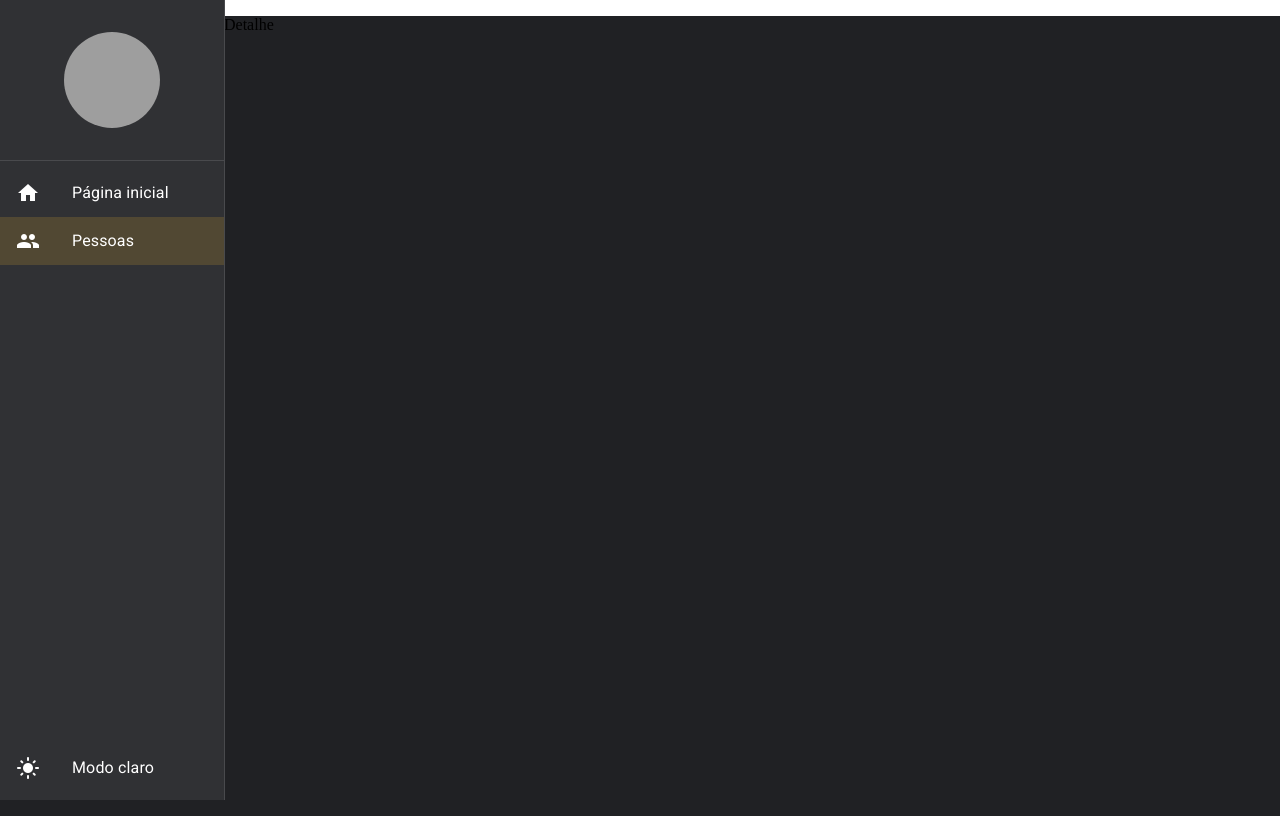
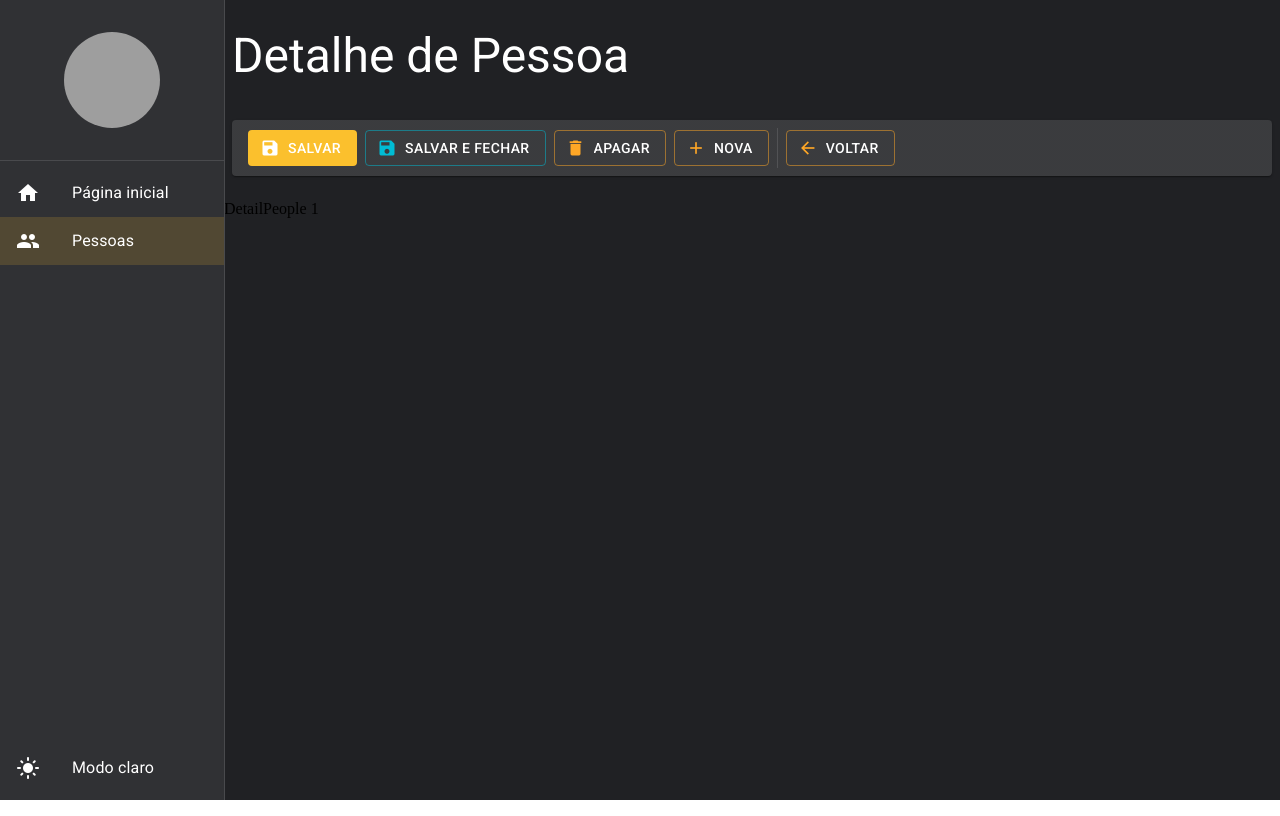
Before and after one commit to raphaelcmelo/tsintro, a React (Create React App) app: page /people/detail/1 in a window 1280 px wide. Built offline with nearby package versions, Linux system fonts and the light colour scheme; grey boxes are pictures that could not be loaded.

Commit message:
feat: detailpeople

```diff
--- a/src/pages/index.ts
+++ b/src/pages/index.ts
@@ -1,2 +1,3 @@
 export * from './dashboard/Dashboard';
 export * from './people/PeopleList';
+export * from './people/DetailPeople';
--- /dev/null
+++ b/src/pages/people/DetailPeople.tsx
@@ -0,0 +1,40 @@
+import { useNavigate, useParams } from 'react-router-dom';
+
+import { BaseLayout } from '../../shared/layouts';
+import { DetailsTools } from '../../shared/components';
+
+
+
+export const DetailPeople: React.FC = () => {
+	const { id = 'new' } = useParams<'id'>();
+	const navigate = useNavigate();
+
+	const handleSave = () => {
+		console.log('Save');
+	};
+
+	const handleDelete = () => {
+		console.log('SaDeleteve');
+	};
+
+	return (
+		<BaseLayout
+			title='Detalhe de Pessoa'
+			toolbar={
+				<DetailsTools
+					textNewButton='Nova'
+					showSaveAndCloseButton
+					showNewButton={id !== 'new'}
+					showRemoveButton={id !== 'new'}
+
+					onClickSave={() => handleSave}
+					onClickSaveAndClose={() => handleSave}
+					onClickRemove={() => handleDelete}
+					onClickNew={() => navigate('/people/detail/new')}
+					onClickBack={() => navigate('/people')}
+				/>}
+		>
+			<p>DetailPeople {id}</p>
+		</BaseLayout>
+	);
+};
--- a/src/pages/people/PeopleList.tsx
+++ b/src/pages/people/PeopleList.tsx
@@ -73,6 +73,7 @@ export const PeopleList: React.FC = () => {
 				<ListTools
 					showSearchInput={true}
 					textNewButton='Nova'
+					clickOnNew={() => navigate('/people/detail/new')}
 					textSearch={find}
 					onChangeTextSearch={text => setSearchParams({ find: text, page: '1' }, { replace: true })}
 				/>
--- a/src/routes/index.tsx
+++ b/src/routes/index.tsx
@@ -4,6 +4,7 @@ import { useAppThemeContext, useDrawerContext } from '../shared/contexts';
 import { useEffect } from 'react';
 import {
 	Dashboard,
+	DetailPeople,
 	PeopleList
 } from '../pages';
 
@@ -29,10 +30,10 @@ export const AppRoutes = () => {
 	return(
 		<Routes>
 			{/* <Route path='/home' element={<><Button variant='contained' color='primary' onClick={toggleDrawerOpen}>TOGGLE DRAWER</Button><Button variant='contained' color='primary' onClick={toggleTheme}>TOGGLE THEME</Button></>}/> */}
+			<Route path='/home' element={<Dashboard />}/>
 			{/* <Route path='*' element={<Navigate to={'/home'} />} /> */}
-			<Route path='/home' element={<Dashboard />}/>
 			<Route path='/people' element={<PeopleList />}/>
-			<Route path='/people/detail/:id' element={<p>Detalhe</p>}/>
+			<Route path='/people/detail/:id' element={<DetailPeople />}/>
 			{/* <Route path='/cities/detail/:id' element={<CityList />}/> */}
 		</Routes>
 	);
```
